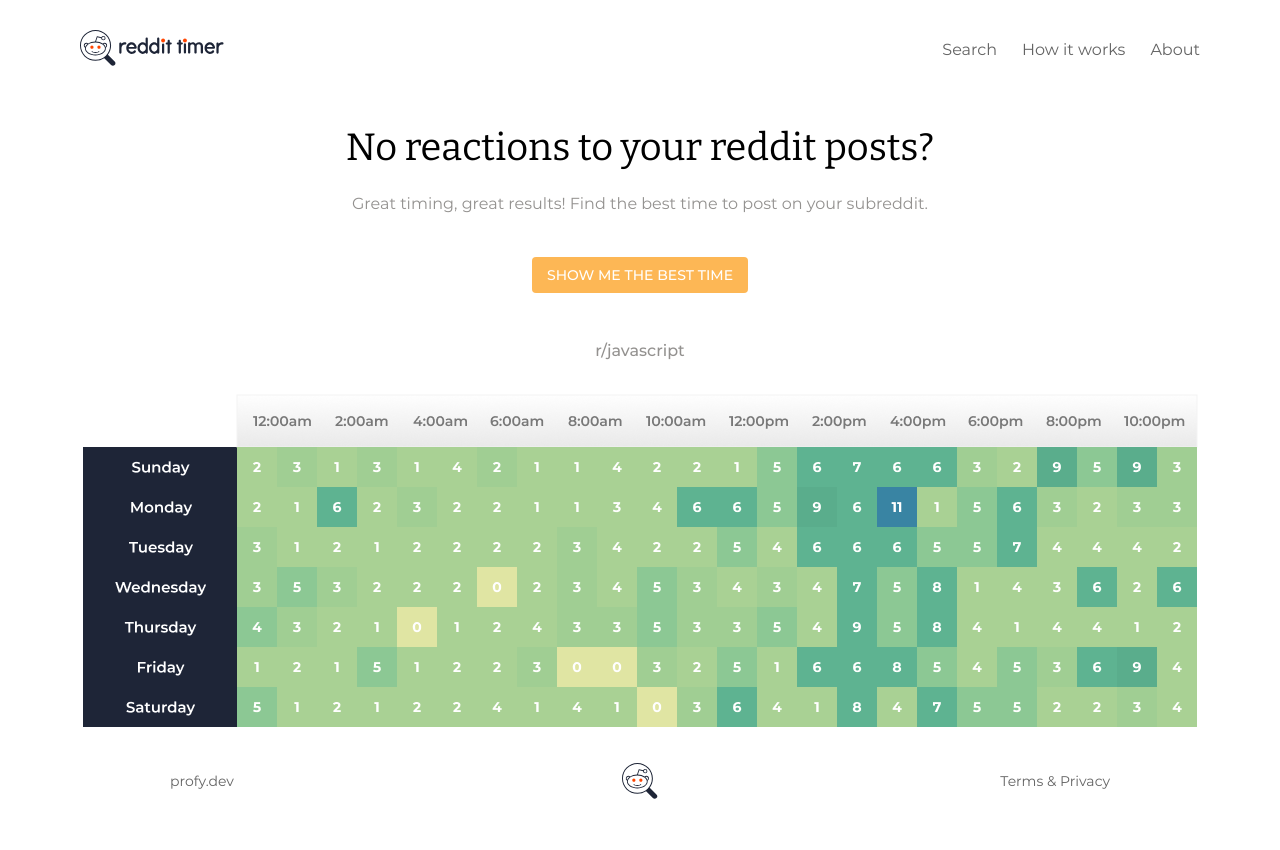
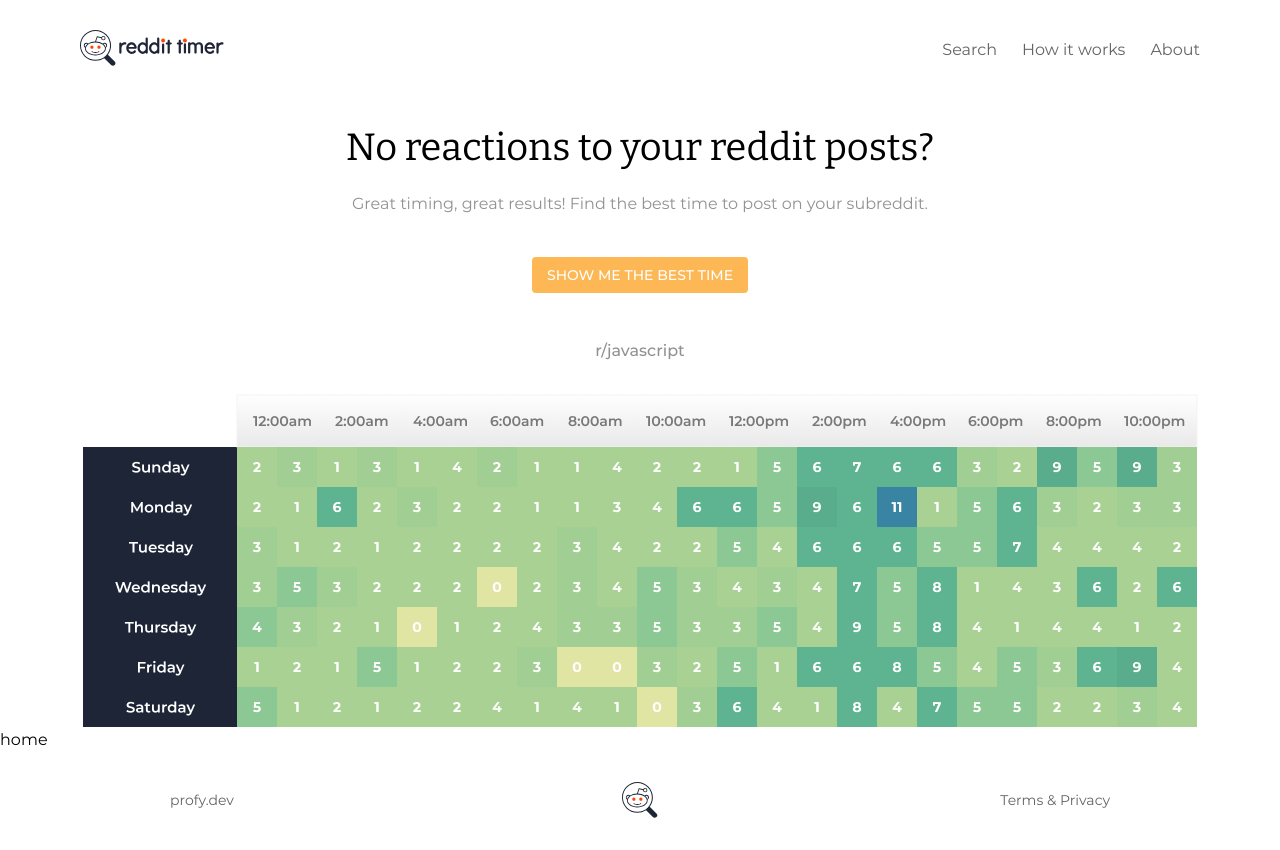
Before and after one commit to profydev/reddit-timer-jenny07007, a React (Create React App) app: page / in a window 1280 px wide. Built offline with nearby package versions, Linux system fonts and the light colour scheme.

Commit message:
make previous tests happy

```diff
--- a/src/pages/homepage.js
+++ b/src/pages/homepage.js
@@ -2,5 +2,10 @@ import React from 'react';
 import { Hero } from '../components';
 
 export default function Homepage() {
-  return <Hero />;
+  return (
+    <>
+      <Hero />
+      home
+    </>
+  );
 }
```
